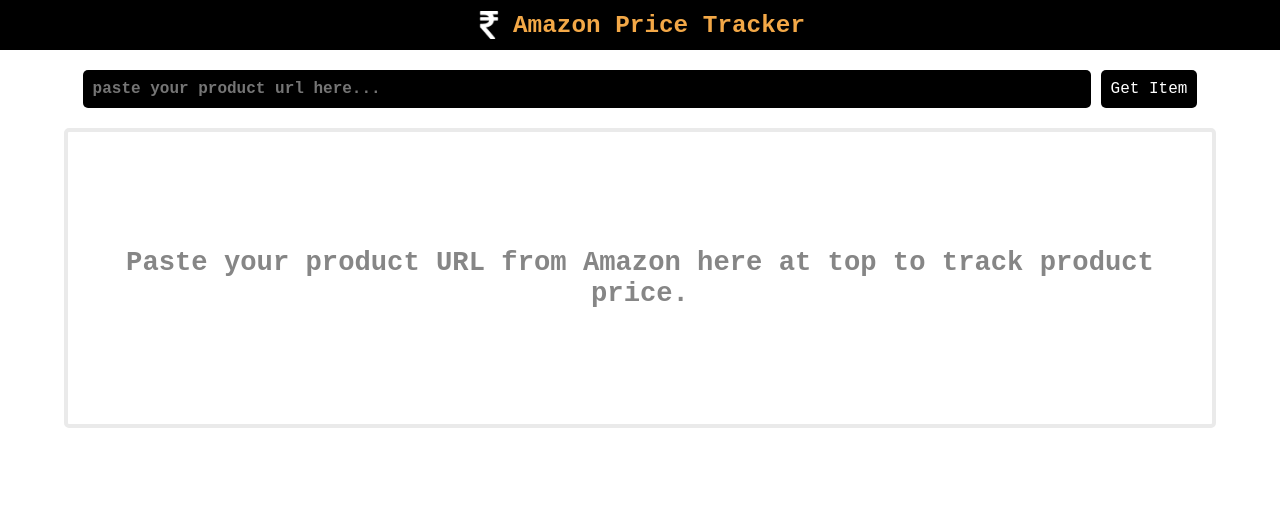
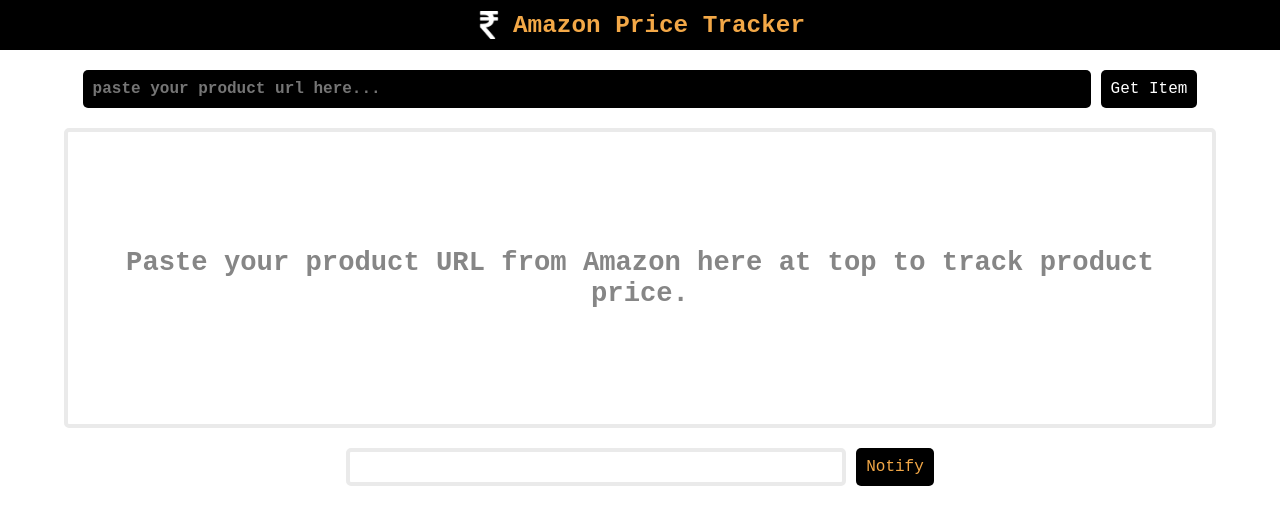
Before and after one commit to itsparasbisht/price-tracker, a Next.js app in the folder frontend/: page / in a window 1280 px wide. Shown: the top 524 px of the page. Built offline with nearby package versions, Linux system fonts and the light colour scheme; a web font is replaced by a local one.

Commit message:
subscribe component

```diff
--- a/frontend/components/Item.js
+++ b/frontend/components/Item.js
@@ -4,10 +4,12 @@
 function Item({ data }) {
   console.log(">>>", data);
   const [itemFound, setItemFound] = useState(false);
+  const [selectedPrice, setSelectedPrice] = useState(0);
 
   useEffect(() => {
     if (data?.price) {
       setItemFound(true);
+      setSelectedPrice(data.price);
     }
   }, [data]);
 
@@ -25,9 +27,10 @@
             type="number"
             name="select-price"
             id=""
-            max={80000}
+            max={data.price}
             min={10}
-            //   value={80000}
+            value={selectedPrice}
+            onChange={(e) => setSelectedPrice(e.target.value)}
             className={styles.selectPrice}
           />
         </div>
--- a/frontend/components/Main.js
+++ b/frontend/components/Main.js
@@ -6,6 +6,7 @@
 import Item from "./Item";
 import { ToastContainer, toast } from "react-toastify";
 import "react-toastify/dist/ReactToastify.css";
+import Subscribe from "./Subscribe";
 
 function Home() {
   const [itemUrl, setItemUrl] = useState("");
@@ -67,6 +68,7 @@
         </button>
       </form>
       <Item data={itemData} />
+      <Subscribe />
       <ToastContainer />
     </div>
   );
--- /dev/null
+++ b/frontend/components/Subscribe.js
@@ -0,0 +1,13 @@
+import React from "react";
+import styles from "../styles/subscribe.module.css";
+
+function Subscribe() {
+  return (
+    <div className={styles.container}>
+      <input type="email" name="email" id="email" />
+      <button>Notify</button>
+    </div>
+  );
+}
+
+export default Subscribe;
--- a/frontend/styles/item.module.css
+++ b/frontend/styles/item.module.css
@@ -20,7 +20,6 @@
     padding: 30px;
     background-color: #eaeaea;
     border-radius: 5px;
-    /* margin-left: 20px; */
     display: flex;
     flex-direction: column;
     justify-content: center;
--- /dev/null
+++ b/frontend/styles/subscribe.module.css
@@ -0,0 +1,45 @@
+.container {
+    width: 90%;
+    background-color: red;
+    margin: 10px auto;
+    padding: 10px;
+    display: flex;
+    justify-content: center;
+    background-color: rgb(255, 255, 255);
+    border-radius: 5px;
+}
+
+.container input {
+    flex: 0.7;
+    border: none;
+    border: 4px solid #eaeaea;
+    font-size: 1.1rem;
+    padding: 5px 7px;
+    outline: none;
+    border-radius: 5px;
+    transition: all 0.3s;
+    font-weight: 700;
+    color: rgb(33, 33, 33);
+    max-width: 500px;
+}
+
+.container input:focus {
+    background-color: #f6bf77;
+    color: rgb(0, 0, 0);
+    border: 4px solid #f6bf77;
+}
+
+.container button {
+    font-size: 1rem;
+    border: none;
+    border-radius: 5px;
+    margin-left: 10px;
+    padding: 7px 10px;
+    cursor: pointer;
+    background-color: black;
+    color: #F3A847;
+    outline: none;
+    transition: all 0.3s;
+    display: flex;
+    align-items: center;
+}
```
